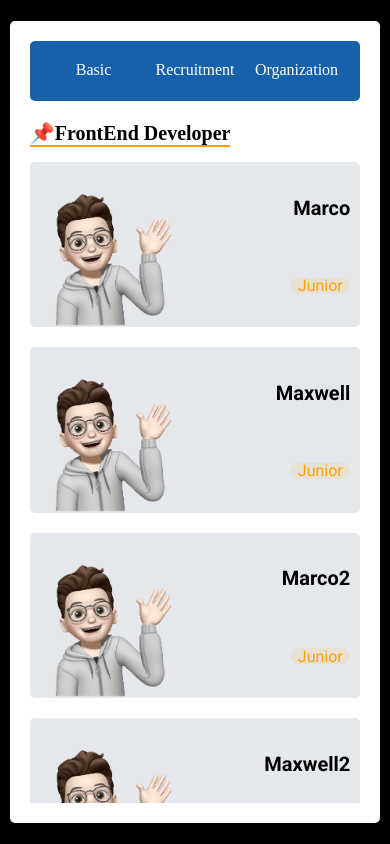
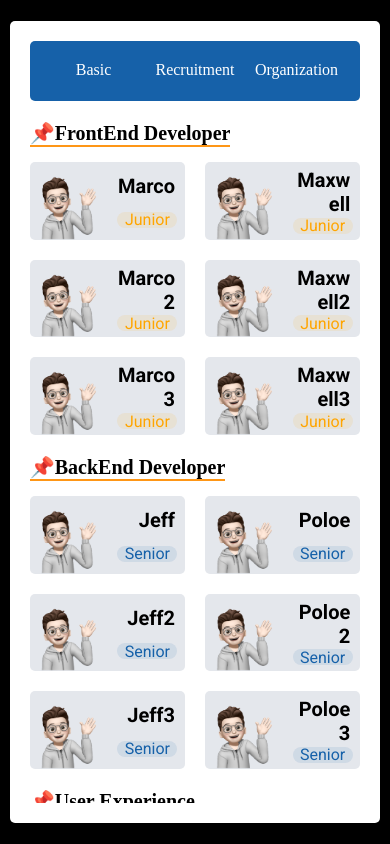
Before and after one commit to esthel7/Vue.js, a Vue app: page /#/jobs in a window 390 px wide. Built offline with nearby package versions, Linux system fonts and the light colour scheme; a web font is replaced by a local one.

Commit message:
design: grid responsive

```diff
--- a/src/components/SortJob.vue
+++ b/src/components/SortJob.vue
@@ -38,25 +38,9 @@ const sortBy: Array<Candidate> =
 
   &_container {
     display: grid;
-    grid-template-columns: repeat(5, 1fr);
+    grid-template-columns: repeat(auto-fill, minmax(150px, 1fr));
     gap: 20px;
     padding-bottom: 20px;
-
-    @media (max-width: 1000px) {
-      grid-template-columns: repeat(4, 1fr);
-    }
-
-    @media (max-width: 800px) {
-      grid-template-columns: repeat(3, 1fr);
-    }
-
-    @media (max-width: 600px) {
-      grid-template-columns: repeat(2, 1fr);
-    }
-
-    @media (max-width: 400px) {
-      grid-template-columns: 1fr;
-    }
   }
 }
 </style>
```
